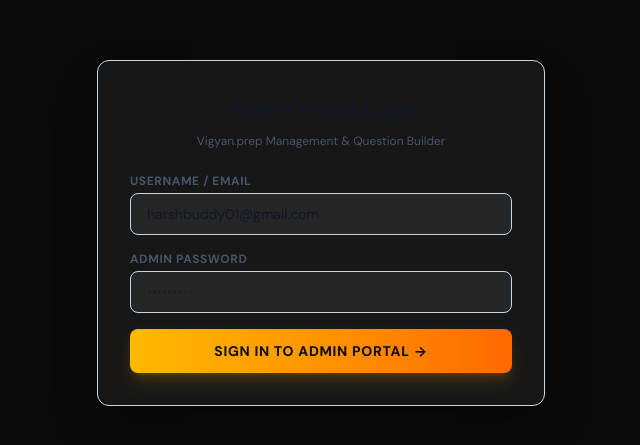
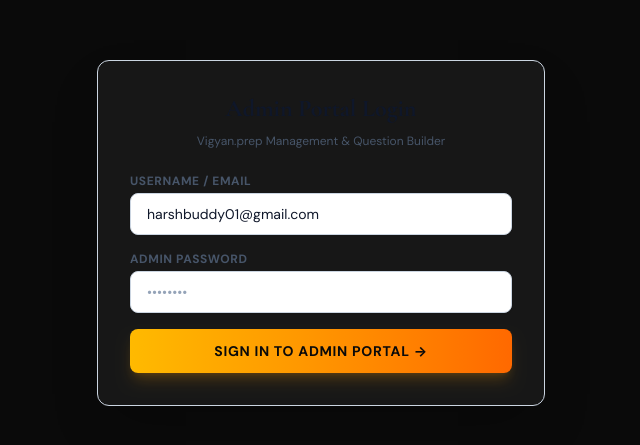
Before and after one commit to harshbuddy01/vigyanprep-admin, a React (Vite) app: page /login in a window 1280 px wide. Shown: the part 167-612 px from the top of the page, without its empty margins (319-959 px from the left). Built offline with nearby package versions, Linux system fonts and the light colour scheme.

Commit message:
fix: resolve light mode input, select, textarea, card, and drag-and-drop contrast visibility issues

```diff
--- a/src/index.css
+++ b/src/index.css
@@ -4,29 +4,29 @@
 @custom-variant dark (&:where(.dark, .dark *));
 
 :root {
-  --bg-primary: #f8fafc;
-  --bg-secondary: #ffffff;
+  --bg-page: #f8fafc;
   --bg-card: #ffffff;
-  --text-primary: #0f172a;
-  --text-secondary: #475569;
-  --border-color: #e2e8f0;
+  --bg-input: #ffffff;
+  --text-main: #0f172a;
+  --text-muted: #475569;
+  --border-main: #cbd5e1;
   --font-display: 'Cormorant Garamond', Georgia, serif;
   --font-body: 'DM Sans', -apple-system, sans-serif;
 }
 
 html.dark {
-  --bg-primary: #0a0a0a;
-  --bg-secondary: #121212;
-  --bg-card: #171717;
-  --text-primary: #f8fafc;
-  --text-secondary: #a3a3a3;
-  --border-color: rgba(255, 255, 255, 0.1);
+  --bg-page: #09090b;
+  --bg-card: #14100c;
+  --bg-input: #1c1917;
+  --text-main: #f8fafc;
+  --text-muted: #a1a1aa;
+  --border-main: rgba(255, 255, 255, 0.12);
 }
 
 body {
   font-family: var(--font-body);
-  background-color: var(--bg-primary);
-  color: var(--text-primary);
+  background-color: var(--bg-page);
+  color: var(--text-main);
   min-height: 100vh;
   margin: 0;
   -webkit-font-smoothing: antialiased;
@@ -37,18 +37,55 @@
   font-family: var(--font-display);
 }
 
-/* Light mode overrides for card containers & backgrounds */
+/* ==========================================
+   LIGHT MODE OVERRIDES FOR CARDS, INPUTS & TEXT
+   ========================================== */
+
+/* Main Containers & Cards */
+html:not(.dark) main {
+  background-color: #f8fafc !important;
+}
+
+html:not(.dark) .bg-neutral-950,
 html:not(.dark) .bg-neutral-900,
-html:not(.dark) .bg-neutral-950,
+html:not(.dark) .bg-neutral-800,
+html:not(.dark) .bg-neutral-800\/50,
+html:not(.dark) .bg-neutral-900\/50,
+html:not(.dark) .bg-neutral-900\/60,
 html:not(.dark) .bg-[#0d0b08],
 html:not(.dark) .bg-[#120e08],
-html:not(.dark) .bg-neutral-800\/50,
-html:not(.dark) .bg-neutral-900\/50 {
+html:not(.dark) .bg-[#1b150c],
+html:not(.dark) .bg-[#16120b] {
   background-color: #ffffff !important;
   color: #0f172a !important;
-  border-color: #e2e8f0 !important;
+  border-color: #cbd5e1 !important;
 }
 
+/* Input, Select, & Textarea Fields in Light Mode */
+html:not(.dark) input[type="text"],
+html:not(.dark) input[type="password"],
+html:not(.dark) input[type="email"],
+html:not(.dark) input[type="number"],
+html:not(.dark) input[type="url"],
+html:not(.dark) select,
+html:not(.dark) textarea {
+  background-color: #ffffff !important;
+  color: #0f172a !important;
+  border-color: #cbd5e1 !important;
+  box-shadow: 0 1px 2px 0 rgba(0, 0, 0, 0.05) !important;
+}
+
+html:not(.dark) input::placeholder,
+html:not(.dark) textarea::placeholder {
+  color: #94a3b8 !important;
+}
+
+html:not(.dark) select option {
+  background-color: #ffffff !important;
+  color: #0f172a !important;
+}
+
+/* Text Colors in Light Mode */
 html:not(.dark) .text-white,
 html:not(.dark) .text-neutral-100,
 html:not(.dark) .text-neutral-200,
@@ -61,7 +98,32 @@
   color: #475569 !important;
 }
 
+html:not(.dark) label {
+  color: #334155 !important;
+}
+
+/* Border Overrides in Light Mode */
+html:not(.dark) .border-white\/5,
 html:not(.dark) .border-white\/10,
-html:not(.dark) .border-white\/20 {
+html:not(.dark) .border-white\/15,
+html:not(.dark) .border-white\/20,
+html:not(.dark) .border-white\/30 {
   border-color: #cbd5e1 !important;
 }
+
+html:not(.dark) .border-dashed {
+  border-color: #94a3b8 !important;
+  background-color: #f1f5f9 !important;
+}
+
+/* Buttons in Light Mode */
+html:not(.dark) .bg-neutral-800 {
+  background-color: #f1f5f9 !important;
+  color: #0f172a !important;
+  border-color: #cbd5e1 !important;
+}
+
+html:not(.dark) .bg-amber-400\/10 {
+  background-color: #fef3c7 !important;
+  border-color: #f59e0b !important;
+}
```
